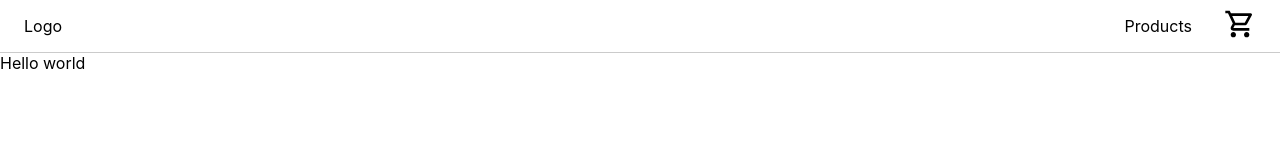
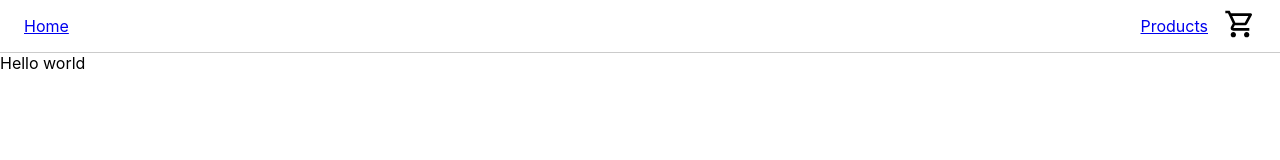
Before and after one commit to alaminnku/grocery-wholesale-ordering-poc, a Next.js app: page / in a window 1280 px wide. Shown: the top 160 px of the page. Built offline with nearby package versions, Linux system fonts and the light colour scheme.

Commit message:
Cart item delete functionality initiated

```diff
--- a/components/layout/Cart.jsx
+++ b/components/layout/Cart.jsx
@@ -3,10 +3,11 @@ import Image from "next/image";
 import { useCart } from "@contexts/CartContext";
 import { IoCloseOutline } from "react-icons/io5";
 import { AiOutlinePlus, AiOutlineMinus } from "react-icons/ai";
+import { RiDeleteBin5Line } from "react-icons/ri";
 import styles from "@styles/layout/Cart.module.css";
 
 const Cart = ({ isOpen, setIsOpen }) => {
-  const { cartItems, calculateQuantity } = useCart();
+  const { cartItems, calculateQuantity, removeFromCart } = useCart();
   const cartQuantity = calculateQuantity();
 
   // Save cart items to local storage
@@ -54,9 +55,15 @@ const Cart = ({ isOpen, setIsOpen }) => {
                   <p>${item.price}</p>
                 </div>
               </div>
+              <div>
+                <RiDeleteBin5Line
+                  onClick={() => removeFromCart(item.variantId)}
+                />
+              </div>
             </div>
           ))}
         </div>
+        <button>Checkout</button>
       </div>
     </>
   );
--- a/components/layout/Navigation.jsx
+++ b/components/layout/Navigation.jsx
@@ -1,4 +1,5 @@
 import { useEffect, useState } from "react";
+import Link from "next/link";
 import { useCart } from "@contexts/CartContext";
 import { MdOutlineShoppingCart } from "react-icons/md";
 import Cart from "@components/layout/Cart";
@@ -18,10 +19,14 @@ const Navigation = () => {
   return (
     <nav className={styles.Navigation}>
       <div>
-        <p>Logo</p>
+        <Link href="/">
+          <a>Home</a>
+        </Link>
       </div>
       <ul>
-        <li>Products</li>
+        <Link href="/products">
+          <a>Products</a>
+        </Link>
         <li onClick={() => setIsOpen(true)}>
           {cartQuantity > 0 && <span>{cartQuantity}</span>}
           <MdOutlineShoppingCart />
--- a/contexts/CartContext.js
+++ b/contexts/CartContext.js
@@ -199,10 +199,10 @@ export const CartProvider = ({ children }) => {
   };
 
   // Remove item from cart
-  const removeFromCart = (id) => {
+  const removeFromCart = (variantId) => {
     setCartItems((prevItems) => {
       // Return all the items which has a different id than the provided it
-      return prevItems.filter((item) => item.id !== id);
+      return prevItems.filter((item) => item.variantId !== variantId);
     });
   };
 
--- a/styles/layout/Cart.module.css
+++ b/styles/layout/Cart.module.css
@@ -48,11 +48,9 @@
 
 .Image {
   width: 30%;
-  border: 1px solid red;
   margin-right: 1rem;
 }
 
 .Content {
   width: 70%;
-  border: 1px solid red;
 }
```
